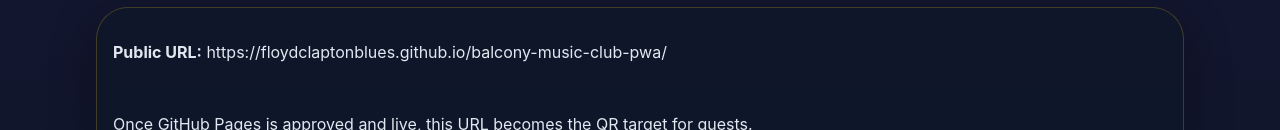
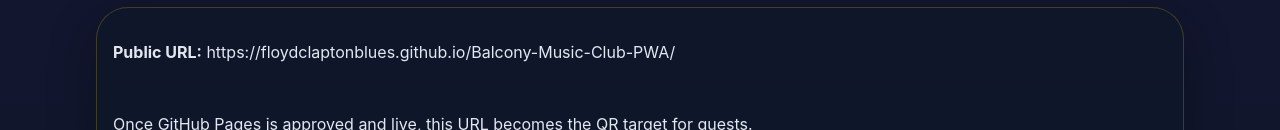
Before and after one commit to floydclaptonblues/Balcony-Music-Club-PWA, a React (Vite) app: page / in a window 1280 px wide. Shown: the part 4681-4811 px from the top of the page. Built offline with nearby package versions, Linux system fonts and the light colour scheme.

Commit message:
Update Pages URL for Balcony Music Club PWA

```diff
--- a/src/data/appConfig.ts
+++ b/src/data/appConfig.ts
@@ -2,8 +2,8 @@ import type { AppConfig } from './types';
 
 export const appConfig: AppConfig = {
   appName: 'Balcony Music Club',
-  repoName: 'balcony-music-club-pwa',
-  publicUrl: 'https://floydclaptonblues.github.io/balcony-music-club-pwa/',
+  repoName: 'Balcony-Music-Club-PWA',
+  publicUrl: 'https://floydclaptonblues.github.io/Balcony-Music-Club-PWA/',
   qrReady: true,
   videoEnabled: false,
   realPushNotificationsEnabled: false,
```
